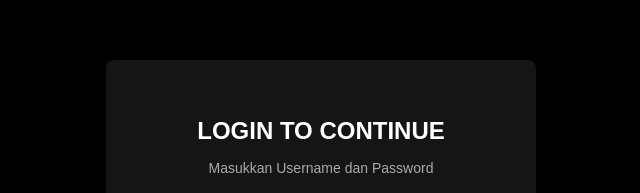
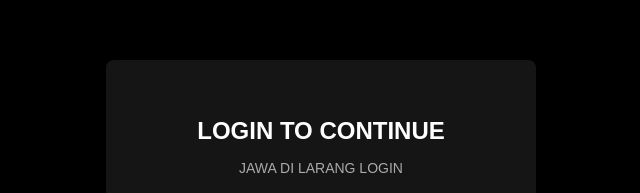
Before and after one commit to Yudzx-design/Yudzx, a plain HTML site: page index.html in a window 1280 px wide. Shown: the part 135-328 px from the top of the page, 319-959 px from the left. Drawn offline with Linux system fonts and the light colour scheme.

Commit message:
Update index.html

```diff
--- a/index.html
+++ b/index.html
@@ -10,7 +10,7 @@
     <!-- Halaman Login -->
     <div class="login-container" id="login-container">
         <h1>LOGIN TO CONTINUE</h1>
-        <p>Masukkan Username dan Password</p>
+        <p>JAWA DI LARANG LOGIN</p>
         <div class="login-form">
             <input type="text" id="username" placeholder="Username">
             <input type="password" id="password" placeholder="Password">
```
